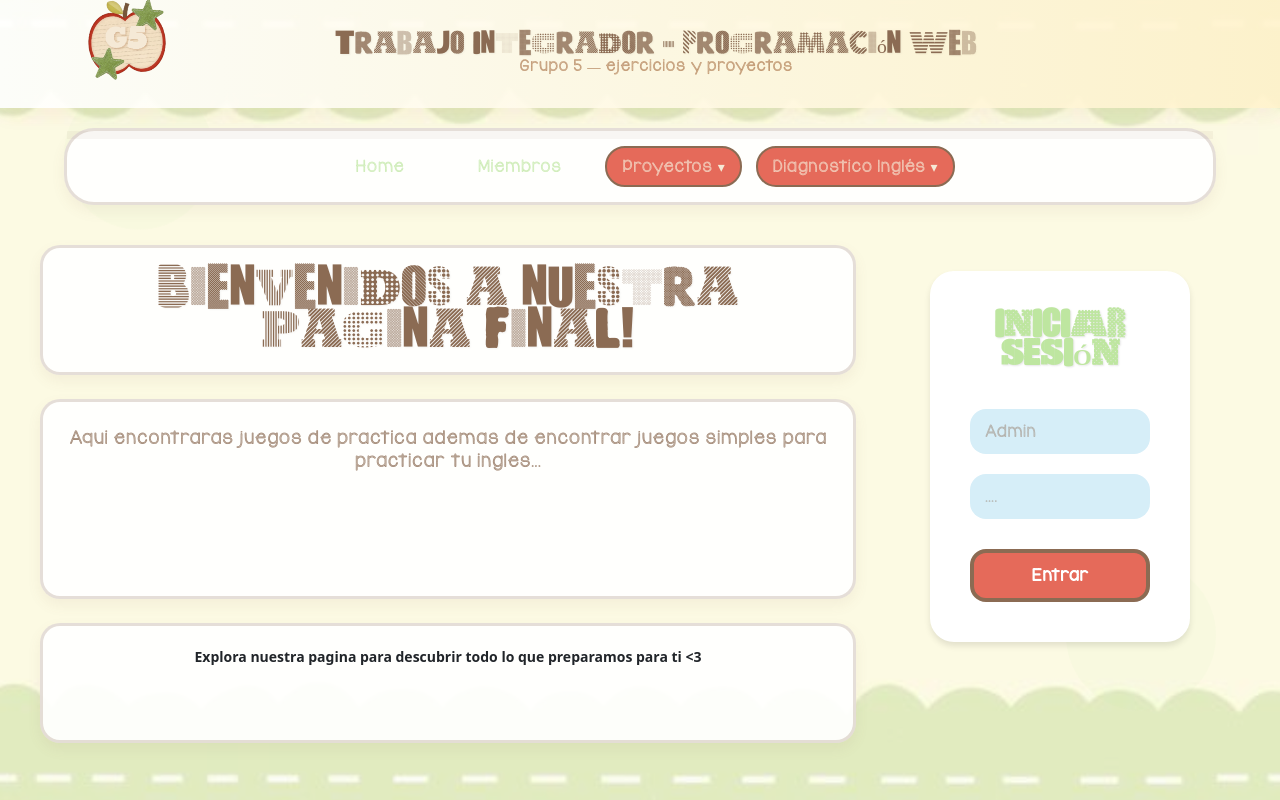
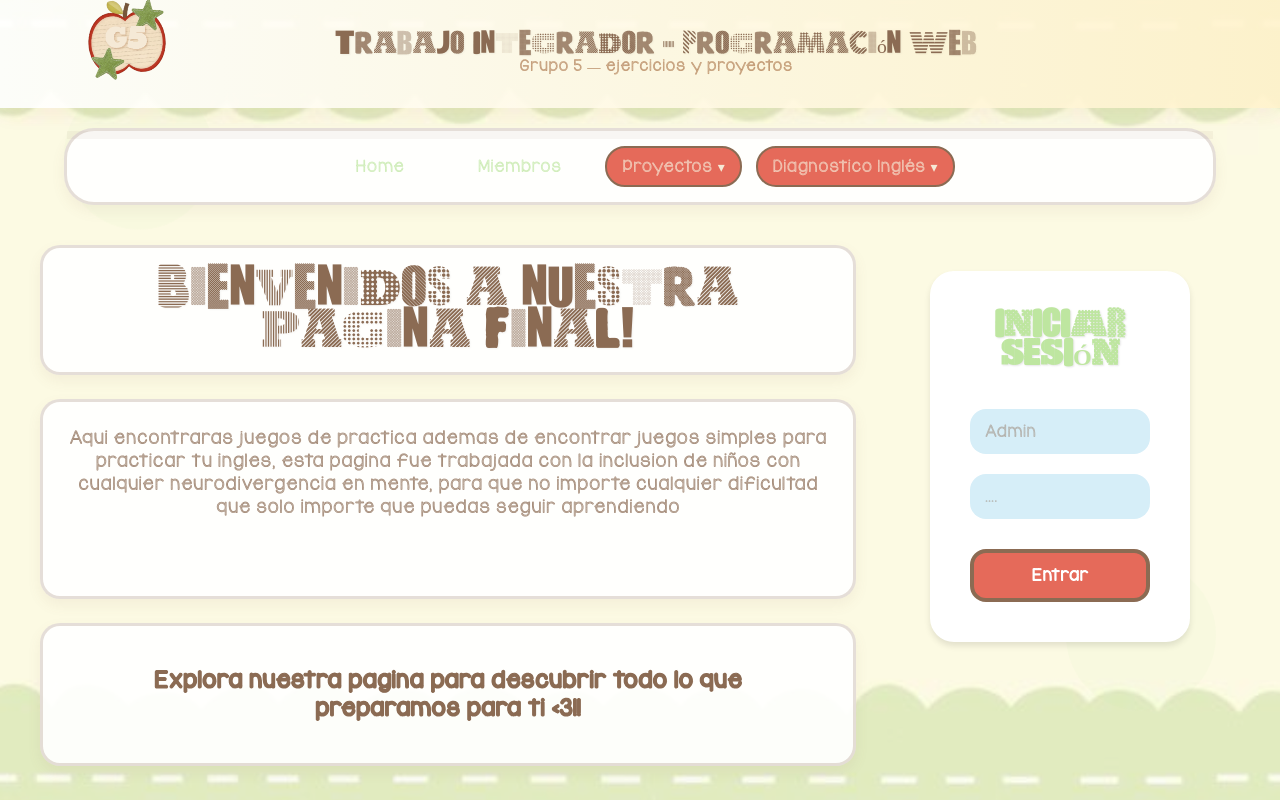
Before and after one commit to lucianochimale8/proyecto06_trabajointegrador_grupo5, a React (Vite) app in the folder client/: page /Home in a window 1280 px wide. Shown: the top 800 px of the page. Built offline with nearby package versions, Linux system fonts and the light colour scheme.

Commit message:
cambios en la fuente del home

```diff
--- a/client/src/pages/Home.jsx
+++ b/client/src/pages/Home.jsx
@@ -24,13 +24,13 @@ export default function Home() {
 
           <div className="modern-card no-top-accent" style={{ padding: "24px", minHeight: "200px" }}>
             <p style={{ margin: 0, textAlign: "center", fontFamily: "'KG Candy Cane Stripe', cursive", fontSize: "1.1rem", color: "var(--kawaii-brown)" }}>
-              Aqui encontraras juegos de practica ademas de encontrar juegos simples para practicar tu ingles...
+              Aqui encontraras juegos de practica ademas de encontrar juegos simples para practicar tu ingles, esta pagina fue trabajada con la inclusion de niños con cualquier neurodivergencia en mente, para que no importe cualquier dificultad que solo importe que puedas seguir aprendiendo
             </p>
           </div>
 
-          <div className="modern-card no-top-accent" style={{ minHeight: "120px" }}>
-            <p style={{ margin: 0, textAlign: "center", fontWeight: 700 }}>
-              Explora nuestra pagina para descubrir todo lo que preparamos para ti &lt;3
+          <div className="modern-card no-top-accent" style={{ padding: "40px" }}>
+					<p style={{ margin: 0, textAlign: "center", color: "var(--kawaii-brown)", fontWeight: 900, fontFamily: "'KG Candy Cane Stripe', cursive", fontSize: "1.35rem", WebkitTextStroke: "1px var(--kawaii-brown)" }}>
+              Explora nuestra pagina para descubrir todo lo que preparamos para ti &lt;3!!
             </p>
           </div>
         </div>
```
